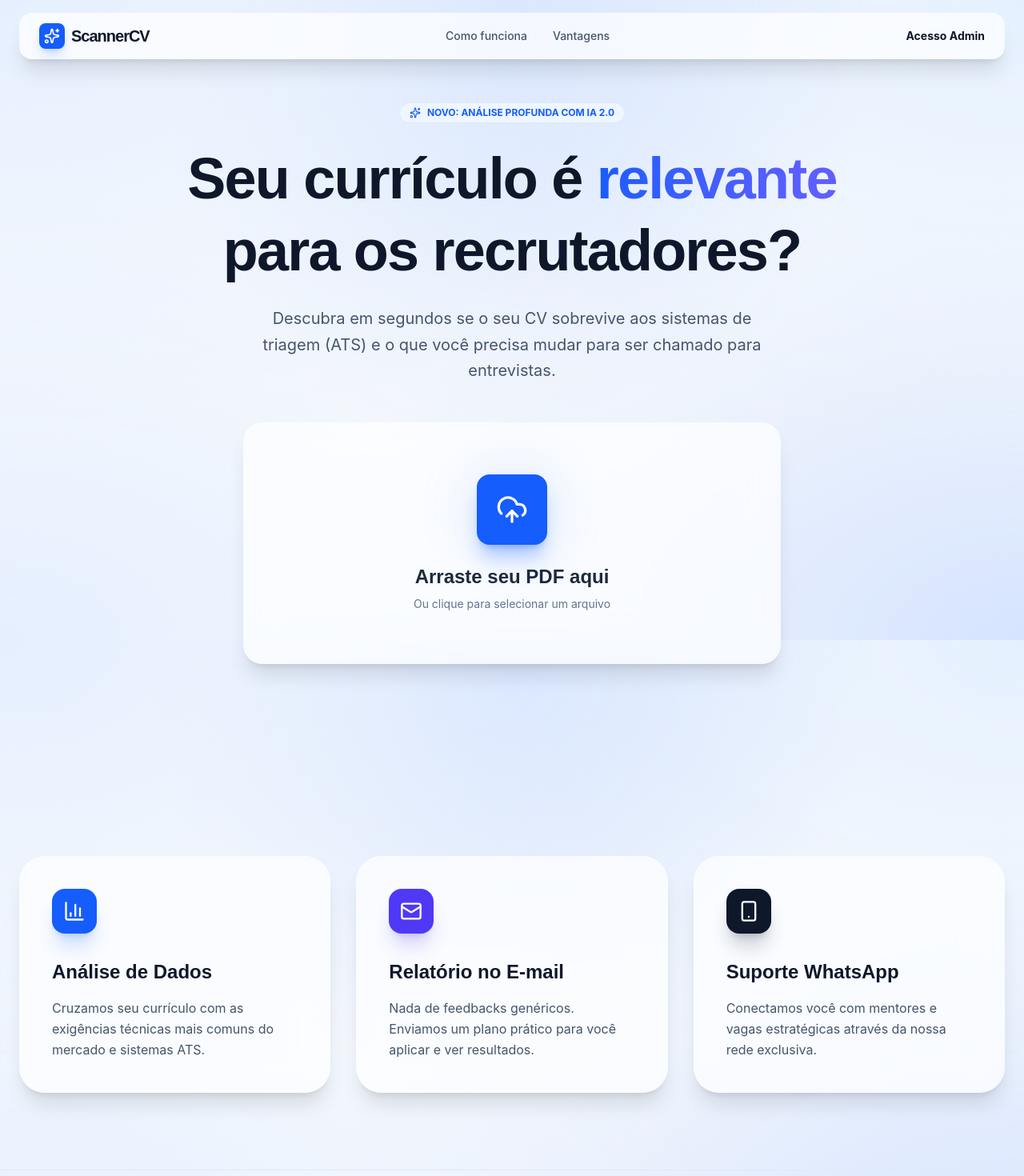
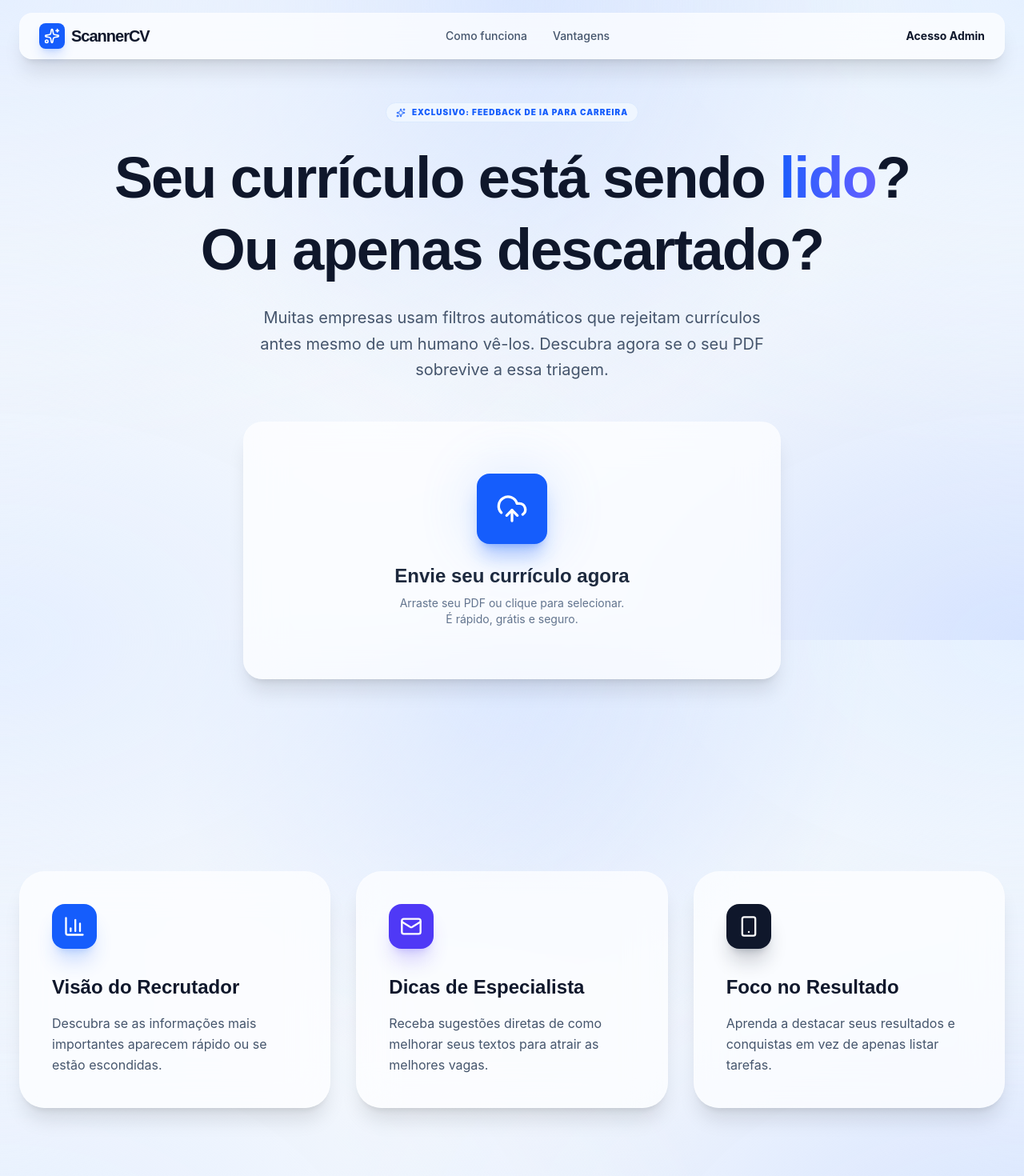
Before and after one commit to edufeq03/scannercv, a React (Vite) app in the folder frontend/: page / in a window 1280 px wide. Shown: the top 1470 px of the page at 80% size. Built offline with nearby package versions, Linux system fonts and the light colour scheme.

Commit message:
Phase 10: Candidate-centric copy & Sales Playbook for HR

```diff
--- a/frontend/src/components/LandingPage.jsx
+++ b/frontend/src/components/LandingPage.jsx
@@ -124,21 +124,20 @@ export default function LandingPage() {
           </button>
         </div>
       </nav>
-
       {/* Hero Section */}
       <main className="pt-32 pb-20 px-6">
         <div className="max-w-5xl mx-auto text-center">
-          <div className="inline-flex items-center gap-2 px-3 py-1 rounded-full bg-blue-50 border border-blue-100 text-blue-600 text-xs font-bold mb-6">
-            <Sparkles size={14} />
-            <span>NOVO: ANÁLISE PROFUNDA COM IA 2.0</span>
+          <div className="inline-flex items-center gap-2 px-3 py-1 rounded-full bg-blue-50 border border-blue-100 text-blue-600 text-[10px] font-black tracking-widest uppercase mb-6">
+            <Sparkles size={12} />
+            <span>EXCLUSIVO: FEEDBACK DE IA PARA CARREIRA</span>
           </div>
 
           <h1 className="font-outfit text-5xl md:text-7xl font-black tracking-tight text-slate-900 mb-6 antialiased leading-tight">
-            Seu currículo é <span className="text-gradient">relevante</span> <br className="hidden md:block" /> para os recrutadores?
+            Seu currículo está sendo <span className="text-gradient">lido</span>? <br className="hidden md:block" /> Ou apenas descartado?
           </h1>
 
           <p className="text-lg md:text-xl text-slate-600 mb-12 max-w-2xl mx-auto leading-relaxed">
-            Descubra em segundos se o seu CV sobrevive aos sistemas de triagem (ATS) e o que você precisa mudar para ser chamado para entrevistas.
+            Muitas empresas usam filtros automáticos que rejeitam currículos antes mesmo de um humano vê-los. Descubra agora se o seu PDF sobrevive a essa triagem.
           </p>
 
           {/* Upload Area */}
@@ -170,8 +169,8 @@ export default function LandingPage() {
                         <UploadCloud size={40} />
                       </div>
                     </div>
-                    <h3 className="font-outfit text-2xl font-bold mb-2 text-slate-800">Arraste seu PDF aqui</h3>
-                    <p className="text-sm text-slate-500">Ou clique para selecionar um arquivo</p>
+                    <h3 className="font-outfit text-2xl font-bold mb-2 text-slate-800">Envie seu currículo agora</h3>
+                    <p className="text-sm text-slate-500 text-center">Arraste seu PDF ou clique para selecionar. <br/> É rápido, grátis e seguro.</p>
                   </>
                 ) : (
                   <>
@@ -180,7 +179,7 @@ export default function LandingPage() {
                     </div>
                     <h3 className="font-outfit text-2xl font-bold mb-2 text-slate-800 break-all">{file.name}</h3>
                     <div className="flex items-center gap-2 px-3 py-1 bg-emerald-50 text-emerald-600 rounded-full text-sm font-bold">
-                      <CheckCircle size={16} /> Arquivo Selecionado
+                      <CheckCircle size={16} /> Currículo pronto para o raio-x
                     </div>
                   </>
                 )}
@@ -197,7 +196,7 @@ export default function LandingPage() {
                       <div className="w-6 h-6 border-3 border-white/30 border-t-white rounded-full animate-spin" />
                     ) : (
                       <>
-                        ESCANEAR AGORA
+                        VER RESULTADO AGORA
                         <ArrowUpRight size={20} />
                       </>
                     )}
@@ -215,7 +214,7 @@ export default function LandingPage() {
               <div className="p-8 md:p-12">
                 <div className="flex flex-col md:flex-row md:items-center justify-between gap-8 mb-12">
                   <div>
-                    <h2 className="font-outfit text-3xl font-black text-slate-900 mb-2">Seu Diagnóstico Estrutural</h2>
+                    <h2 className="font-outfit text-3xl font-black text-slate-900 mb-2">Primeiro Diagnóstico</h2>
                     <p className="text-slate-600 max-w-md">{result.message}</p>
                   </div>
 
@@ -228,8 +227,8 @@ export default function LandingPage() {
                       <span className="absolute font-outfit text-3xl font-black text-slate-900">{result.score_estrutural}</span>
                     </div>
                     <div>
-                      <div className="font-outfit font-bold text-slate-800 uppercase tracking-wider text-xs">ATS Score</div>
-                      <div className="text-xs text-slate-500 font-medium">Pontuação Estrutural</div>
+                      <div className="font-outfit font-bold text-slate-800 uppercase tracking-wider text-[10px]">Saúde do CV</div>
+                      <div className="text-xs text-slate-500 font-medium">Nota de Organização</div>
                     </div>
                   </div>
                 </div>
@@ -264,40 +263,40 @@ export default function LandingPage() {
                         <div className="w-20 h-20 bg-emerald-100 text-emerald-600 rounded-3xl flex items-center justify-center mx-auto mb-6">
                           <CheckCircle size={40} strokeWidth={2.5} />
                         </div>
-                        <h3 className="font-outfit text-3xl font-black text-slate-900 mb-2">Raio-X em andamento!</h3>
-                        <p className="text-slate-600">Verifique seu e-mail em instantes. Nossa IA está gerando seu relatório premium agora.</p>
+                        <h3 className="font-outfit text-3xl font-black text-slate-900 mb-2">Relatório solicitado!</h3>
+                        <p className="text-slate-600">Prepare o e-mail: em menos de 2 minutos você receberá seu plano tático para conquistar a próxima vaga.</p>
                       </div>
                     ) : (
                       <div className="flex flex-col md:flex-row gap-10 items-center">
                         <div className="flex-1">
-                          <div className="inline-flex items-center gap-2 px-3 py-1 bg-blue-50 border border-blue-100 text-blue-600 text-[10px] font-black uppercase tracking-widest rounded-md mb-4">
-                            Premium Analysis
+                          <div className="inline-flex items-center gap-2 px-3 py-1 bg-emerald-50 border border-emerald-100 text-emerald-600 text-[10px] font-black uppercase tracking-widest rounded-md mb-4">
+                            Relatório Premium Grátis
                           </div>
-                          <h3 className="font-outfit text-3xl font-black text-slate-900 mb-3 leading-tight">Quer o Relatório Profundo?</h3>
-                          <p className="text-slate-600 mb-0 leading-relaxed">
-                            Nossa IA fará uma análise sênior (Camada 2) com dicas de mentor de carreira e planos táticos de reescrita. Receba tudo em um PDF exclusivo.
+                          <h3 className="font-outfit text-3xl font-black text-slate-900 mb-3 leading-tight">Quer o Plano Tático?</h3>
+                          <p className="text-slate-600 mb-0 leading-relaxed text-sm">
+                            Nossa IA fará uma análise profunda com dicas reais de como reescrever cada parte do seu currículo. Receba um PDF organizado direto no seu e-mail.
                           </p>
                         </div>
 
                         <div className="w-full md:w-[380px] flex-shrink-0">
                           <form onSubmit={handleLeadSubmit} className="space-y-3">
-                            <input type="text" placeholder="Seu Nome" className="w-full px-5 py-4 rounded-xl border border-slate-200 focus:ring-2 focus:ring-blue-600 outline-none transition-all placeholder:text-slate-400 bg-slate-50/50" value={leadForm.name} onChange={e => setLeadForm({...leadForm, name: e.target.value})} required />
-                            <input type="email" placeholder="E-mail" className="w-full px-5 py-4 rounded-xl border border-slate-200 focus:ring-2 focus:ring-blue-600 outline-none transition-all placeholder:text-slate-400 bg-slate-50/50" value={leadForm.email} onChange={e => setLeadForm({...leadForm, email: e.target.value})} required />
-                            <input type="tel" placeholder="WhatsApp" className="w-full px-5 py-4 rounded-xl border border-slate-200 focus:ring-2 focus:ring-blue-600 outline-none transition-all placeholder:text-slate-400 bg-slate-50/50" value={leadForm.phone} onChange={e => setLeadForm({...leadForm, phone: e.target.value})} required />
+                            <input type="text" placeholder="Seu Nome" className="w-full px-5 py-4 rounded-xl border border-slate-200 focus:ring-2 focus:ring-blue-600 outline-none transition-all placeholder:text-slate-400 bg-slate-50/50 text-sm" value={leadForm.name} onChange={e => setLeadForm({...leadForm, name: e.target.value})} required />
+                            <input type="email" placeholder="Seu melhor E-mail" className="w-full px-5 py-4 rounded-xl border border-slate-200 focus:ring-2 focus:ring-blue-600 outline-none transition-all placeholder:text-slate-400 bg-slate-50/50 text-sm" value={leadForm.email} onChange={e => setLeadForm({...leadForm, email: e.target.value})} required />
+                            <input type="tel" placeholder="WhatsApp" className="w-full px-5 py-4 rounded-xl border border-slate-200 focus:ring-2 focus:ring-blue-600 outline-none transition-all placeholder:text-slate-400 bg-slate-50/50 text-sm" value={leadForm.phone} onChange={e => setLeadForm({...leadForm, phone: e.target.value})} required />
 
                             <label className="flex items-start gap-3 py-2 cursor-pointer group">
                               <input type="checkbox" className="mt-1 w-4 h-4 rounded border-slate-300 text-blue-600 focus:ring-blue-500 cursor-pointer" checked={leadForm.lgpd} onChange={e => setLeadForm({...leadForm, lgpd: e.target.checked})} required />
-                              <span className="text-[10px] uppercase font-bold text-slate-400 leading-tight tracking-tight group-hover:text-slate-600 transition-colors">
-                                Concordo com o envio da análise e recebimento de contatos da ScannerCV.
+                              <span className="text-[10px] font-bold text-slate-400 leading-tight tracking-tight group-hover:text-slate-600 transition-colors uppercase">
+                                Aceito receber o relatório e mensagens de carreira da ScannerCV.
                               </span>
                             </label>
 
                             <button
                               type="submit"
                               disabled={isSubmittingLead || !leadForm.lgpd}
-                              className="w-full flex items-center justify-center gap-2 px-6 py-4 bg-blue-600 text-white font-black rounded-xl hover:bg-blue-700 shadow-xl shadow-blue-600/20 transition-all active:scale-95 disabled:opacity-50"
+                              className="w-full flex items-center justify-center gap-2 px-6 py-4 bg-slate-900 text-white font-black rounded-xl hover:bg-black shadow-xl transition-all active:scale-95 disabled:opacity-50"
                             >
-                              {isSubmittingLead ? 'GERANDO...' : 'SOLICITAR RAIO-X GRÁTIS'}
+                              {isSubmittingLead ? 'ENVIANDO...' : 'RECEBER MEU RELATÓRIO PDF'}
                             </button>
                           </form>
                         </div>
@@ -319,29 +318,28 @@ export default function LandingPage() {
               <div className="w-14 h-14 bg-blue-600 group-hover:bg-white rounded-2xl flex items-center justify-center text-white group-hover:text-blue-600 transition-colors mb-8 shadow-xl shadow-blue-600/20">
                 <BarChart3 size={28} />
               </div>
-              <h3 className="font-outfit text-2xl font-black mb-4 text-slate-900 group-hover:text-white transition-colors">Análise de Dados</h3>
-              <p className="text-slate-600 group-hover:text-blue-50 transition-colors leading-relaxed">Cruzamos seu currículo com as exigências técnicas mais comuns do mercado e sistemas ATS.</p>
+              <h3 className="font-outfit text-2xl font-black mb-4 text-slate-900 group-hover:text-white transition-colors">Visão do Recrutador</h3>
+              <p className="text-slate-600 group-hover:text-blue-50 transition-colors leading-relaxed">Descubra se as informações mais importantes aparecem rápido ou se estão escondidas.</p>
             </div>
 
             <div className="group p-10 rounded-[32px] glass hover:bg-indigo-600 transition-all duration-500">
               <div className="w-14 h-14 bg-indigo-600 group-hover:bg-white rounded-2xl flex items-center justify-center text-white group-hover:text-indigo-600 transition-colors mb-8 shadow-xl shadow-indigo-600/20">
                 <Mail size={28} />
               </div>
-              <h3 className="font-outfit text-2xl font-black mb-4 text-slate-900 group-hover:text-white transition-colors">Relatório no E-mail</h3>
-              <p className="text-slate-600 group-hover:text-indigo-50 transition-colors leading-relaxed">Nada de feedbacks genéricos. Enviamos um plano prático para você aplicar e ver resultados.</p>
+              <h3 className="font-outfit text-2xl font-black mb-4 text-slate-900 group-hover:text-white transition-colors">Dicas de Especialista</h3>
+              <p className="text-slate-600 group-hover:text-indigo-50 transition-colors leading-relaxed">Receba sugestões diretas de como melhorar seus textos para atrair as melhores vagas.</p>
             </div>
 
             <div className="group p-10 rounded-[32px] glass hover:bg-slate-900 transition-all duration-500">
               <div className="w-14 h-14 bg-slate-900 group-hover:bg-white rounded-2xl flex items-center justify-center text-white group-hover:text-slate-900 transition-colors mb-8 shadow-xl shadow-slate-900/20">
                 <Smartphone size={28} />
               </div>
-              <h3 className="font-outfit text-2xl font-black mb-4 text-slate-900 group-hover:text-white transition-colors">Suporte WhatsApp</h3>
-              <p className="text-slate-600 group-hover:text-slate-400 transition-colors leading-relaxed">Conectamos você com mentores e vagas estratégicas através da nossa rede exclusiva.</p>
+              <h3 className="font-outfit text-2xl font-black mb-4 text-slate-900 group-hover:text-white transition-colors">Foco no Resultado</h3>
+              <p className="text-slate-600 group-hover:text-slate-400 transition-colors leading-relaxed">Aprenda a destacar seus resultados e conquistas em vez de apenas listar tarefas.</p>
             </div>
           </div>
         </div>
       </section>
-
       {/* Simple Footer */}
       <footer className="py-12 px-6 border-t border-slate-200">
         <div className="max-w-7xl mx-auto flex flex-col md:flex-row items-center justify-between gap-8">
```
